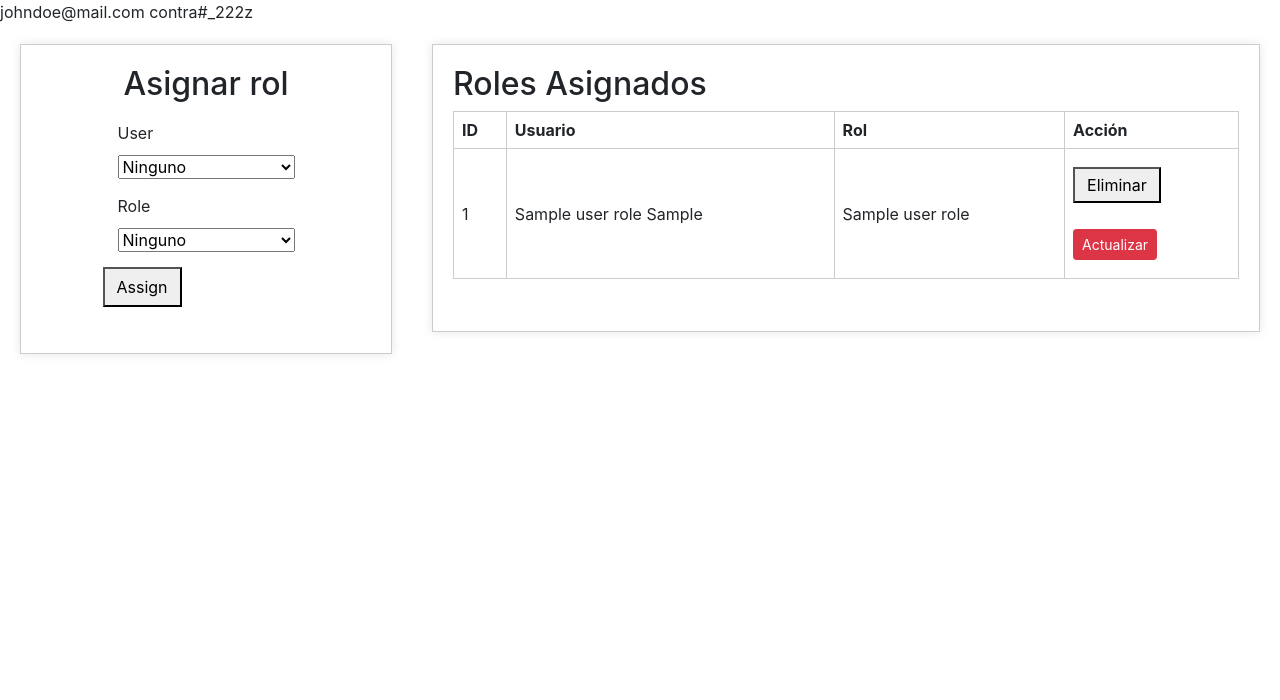
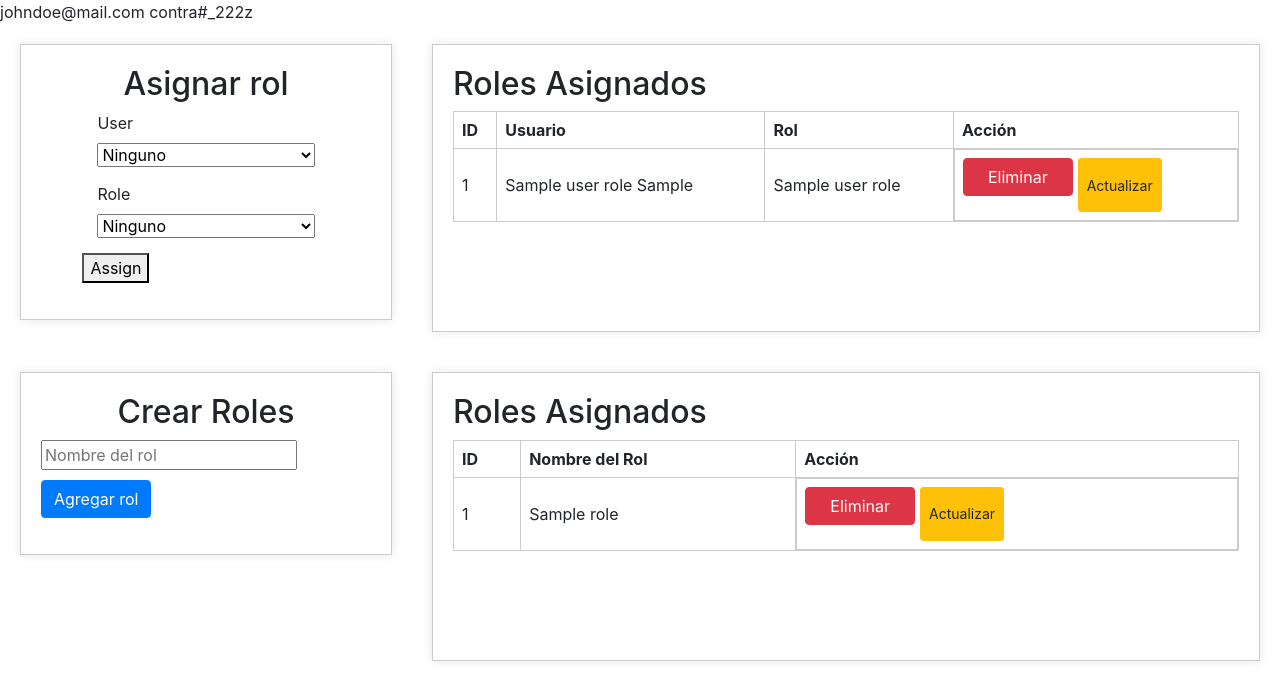
Before and after one commit to nathan314159/proyectosDeSoftware, a CodeIgniter 4 app: the page made by app/Views/admin/assignRolls/index.php in a window 1280 px wide. Shown: the top 700 px of the page. Run offline with PHP 8.4 and a stand-in for CodeIgniter, Linux system fonts and the light colour scheme; the template is opened without the code that fills it: most values are stand-ins (such as "Sample title", 1, 10 or a date in 2020); some libraries are stand-ins or nearby versions.

Commit message:
feature/agregue insert en roles

```diff
--- a/app/Models/RolModel.php
+++ b/app/Models/RolModel.php
@@ -19,7 +19,8 @@ class RolModel extends Model
 
     public function insertRoles($data)
     {
-        $this->insert($data);
-        return $this->where('users_cedula', $data['users_cedula'])->first();
+        $rolInsert = $this->insert($data);
+        return $rolInsert;
+        // return $this->where('users_cedula', $data['users_cedula'])->first();
     }
 }
--- a/app/Views/admin/assignRolls/index.php
+++ b/app/Views/admin/assignRolls/index.php
@@ -67,12 +67,7 @@ contra#_222z
             text-align: left;
         }
 
-        select,
-        label,
-        button {
-            display: block;
-            margin: 10px 0;
-        }
+
 
         .container {
             width: 100%;
@@ -84,13 +79,9 @@ contra#_222z
             width: 100%;
         }
 
-        button {
-            padding: 6px 12px;
-            cursor: pointer;
-        }
-
-        td button {
-            margin-right: 4px;
+        .acciones {
+            display: flex;
+            gap: 5px;
         }
     </style>
 </head>
@@ -156,17 +147,79 @@ contra#_222z
                                     <input type="hidden" class="id_users" value="<?= esc($row['id_users']) ?>">
                                     <input type="hidden" class="id_rol" value="<?= esc($row['id_rol']) ?>">
 
-                                    <td>
+                                    <td class="acciones">
                                         <form class="delete-form"
                                             action="<?= base_url('admin/deleteUserRol') ?>"
                                             method="GET">
                                             <input type="hidden" name="id_users_rol" value="<?= esc($row['id_users_rol']) ?>">
-                                            <button type="submit">Eliminar</button>
+                                            <button type="submit" class="btn btn-danger px-4">Eliminar</button>
                                         </form>
 
                                         <!--<form action="<?= base_url('admin/editUserRol/' . $row['id_users_rol']) ?>" method="POST" );">-->
-                                        <button type="button" class="btnActualizar btn btn-danger btn-sm">Actualizar</button>
+                                        <button type="button" class="btnActualizar btn btn-warning btn-sm">Actualizar</button>
                                         <!--</form>-->
+                                    </td>
+                                </tr>
+                                <?php $contador++; ?>
+                            <?php endforeach; ?>
+                        <?php else: ?>
+                            <tr>
+                                <td colspan="2">No hay asignaciones de roles.</td>
+                            </tr>
+                        <?php endif; ?>
+                    </tbody>
+                </table>
+            </div>
+        </div>
+    </div>
+
+
+    <!-- Crear Roles -->
+
+    <div class="wrapper">
+        <div class="asignar-rol">
+            <h2>Crear Roles</h2>
+
+            <form id="form-add-rol" action="<?= base_url('admin/addRol') ?>" method="post">
+                <input type="text" name="rol_nombre" placeholder="Nombre del rol" required>
+                <button type="submit" class="btn btn-primary" style="margin-top: 10px;">Agregar rol</button>
+            </form>
+
+        </div>
+
+        <div class="asignar-roles-table">
+            <h2>Roles Asignados</h2>
+            <div class="table-scroll">
+                <table>
+                    <thead>
+                        <tr>
+                            <th>ID</th>
+                            <th>Nombre del Rol</th>
+                            <th colspan="2">Acción</th>
+                        </tr>
+                    </thead>
+                    <tbody>
+
+                        <?php if (!empty($roles)): ?>
+                            <?php $contador = 1; ?>
+                            <?php foreach ($roles as $row): ?>
+                                <tr>
+                                    <td><?= esc($contador) ?></td>
+                                    <td><?= esc($row['rol_nombre']) ?></td>
+
+                                    <!-- Hidden data for JS Add hidden inputs outside of <td> so you can access them via JS. -->
+                                    <input type="hidden" class="id_rol" value="<?= esc($row['id_rol']) ?>">
+
+                                    <td class="acciones">
+                                        <form class="delete-form"
+                                            action="<?= base_url('admin/deleteUserRol') ?>"
+                                            method="GET">
+                                            <input type="hidden" name="id_rol" value="<?= esc($row['id_rol']) ?>">
+                                            <button type="submit" class="btn btn-danger px-4">Eliminar</button>
+                                        </form>
+
+                                        <button type="button" class="btnActualizar btn btn-warning btn-sm">Actualizar</button>
+
                                     </td>
                                 </tr>
                                 <?php $contador++; ?>
--- a/assests/js/admin.js
+++ b/assests/js/admin.js
@@ -33,7 +33,6 @@ $(document).ready(function () {
         });
     });
 });
-
 
 
 $(document).ready(function () {
@@ -129,3 +128,30 @@ $(document).ready(function () {
         });
     });
 });
+
+// Roles
+
+$('#form-add-rol').on('submit', function(e) {
+    e.preventDefault();
+        let baseURL = window.document.location.origin + "/" + window.location.pathname.split("/")[1];
+
+    $.ajax({
+        url: baseURL + '/admin/addRol',
+        method: 'POST',
+        data: $(this).serialize(),
+        success: function(response) {
+            if (response.status === 'success') {
+                alertify.success("Rol agregado exitosamente");
+
+                // Opcionalmente recargar solo la tabla de roles
+                setTimeout(() => location.reload(), 1000);
+            } else {
+                console.log('Error: ' + response.message);
+            }
+        },
+        error: function(err) {
+            console.log('Error en la petición:', err);
+            alertify.error("Error al asignar el rol.");
+        }
+    });
+});
```
Also changed, not shown: app/Config/Routes.php (+5 -2 lines), app/Controllers/admin/AdminController.php (+21 -0 lines).
